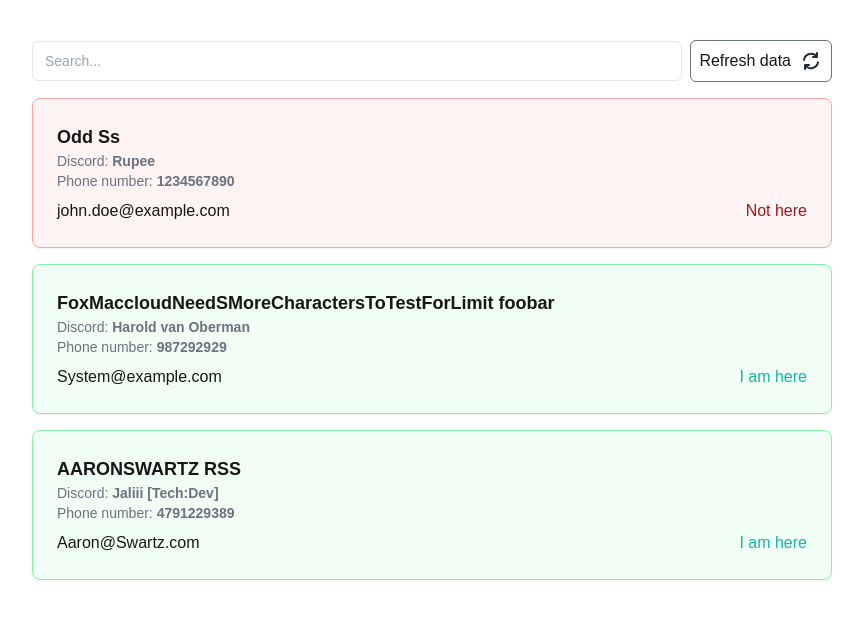
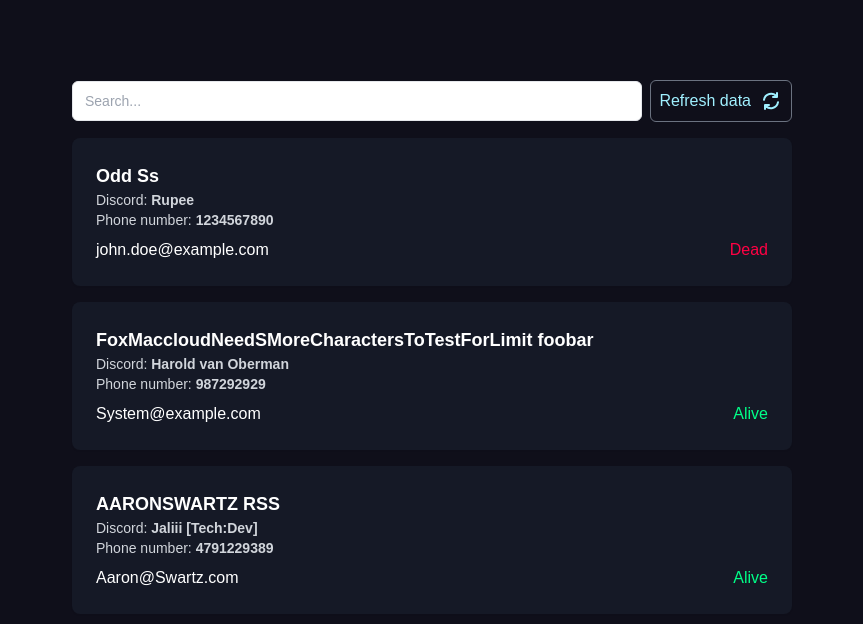
Before and after one commit to EventAccess/Crewgrensesnitt, a Next.js app in the folder frontend/: page /info/ in a window 1280 px wide. Shown: the top 624 px of the page, without its empty margins (208-1071 px from the left). Built offline with nearby package versions, Linux system fonts and the light colour scheme.

Commit message:
we_are_never_touching_frontend_ever_again

```diff
--- a/frontend/app/_components/Card.tsx
+++ b/frontend/app/_components/Card.tsx
@@ -13,17 +13,18 @@ const Card = ({
     attendance: boolean;
     email: string
 }) => {
-
     return (
-        <div className={`rounded-lg bg-card text-card-foreground shadow-sm mt-4 ${attendance ? "bg-green-100 border bg-opacity-40 border-green-300" : "bg-red-100 border bg-opacity-40 border-red-300"}`}>
+        // ${attendance ? "border border-[#00FF88]" : "border border-[#FF0044] "}
+        <div className={`rounded-lg bg-card text-card-foreground shadow-sm mt-4 text-white bg-gray-800 bg-opacity-40`}>
             <div className="p-6">
                 <h3 className="text-lg font-semibold">{firstName} {lastName}</h3>
-                <p className="text-sm text-gray-500">Discord: <span className="font-bold">{discord}</span></p>
-                <p className="text-sm text-gray-500">Phone number: <span className="font-bold">{phoneNumber}</span></p>
+                <p className="text-sm text-[#D1D5DB] ">Discord: <span className="font-bold">{discord}</span></p>
+                <p className="text-sm text-[#D1D5DB]">Phone number: <span className="font-bold">{phoneNumber}</span></p>
                 <div className="mt-2 flex justify-between">
                     <span className="font-medium">{email}</span>
-                    <span className={`${attendance ? "text-teal-500" : "text-red-800"}`}>
-                        {attendance ? <p>I am here</p> : <p>Not here</p>}
+                    <span className={`${attendance ? "text-[#00FF88]" : "text-[#FF0044]"}`}>
+                        {/* Muted Dark Grey #3A3A52 */}
+                        {attendance ? <p>Alive</p> : <p>Dead</p>}
                     </span>
                 </div>
             </div>
--- a/frontend/app/_components/Table.tsx
+++ b/frontend/app/_components/Table.tsx
@@ -6,6 +6,8 @@ import Button from "./ui/Button";
 import Card from "./Card";
 import RefreshIcon from "./svg/RefreshIcon";
 import { SearchInput } from "./ui/SearchInput";
+import { Bounce, ToastContainer, toast } from "react-toastify";
+
 
 
 interface DataType {
@@ -30,16 +32,11 @@ const Table = () => {
         item.email.toLowerCase().includes(searchTerm.toLowerCase()) ||
         String(item.phone_number).toLowerCase().includes(searchTerm.toLowerCase()) || // Convert number to string. We set phone number as an number prop, than we convert it here to a string.
         (item.attendance ? "here" : "gone").toLowerCase().includes(searchTerm.toLowerCase()) // Convert boolean to string, Sorry for the trash code. I dont know how to do it another way.
-        // The Ux designer, told us that we should add a check box, outside the search bar, so feel free to remove, 'here' and 'gone' keywords at one point, as they are not inuative.
+        // The Ux designer{gay renate}, told us that we should add a check box outside the search bar. Feel free to remove, 'here' and 'gone' keywords at one point, as they are not inuative.
     );
-
-    console.log(filteredList)
 
     //  if searchTerm is equal to data. Show the filtered data.
 
-
-
-    // const tableHeaderList = ["Name", "Email", "Phone", "Attendance", "Discord"];
 
     // const fetchData = async () => {
     //     try {
@@ -62,32 +59,38 @@ const Table = () => {
         setData(placeholderData);
     };
 
-
-
-
-
-
     useEffect(() => {
         fetchData();
     }, []);
 
     const handleOnClick = () => {
+        toast.success('Wopler fetched you new data', {
+            position: "bottom-right",
+            autoClose: 1100,
+            hideProgressBar: false,
+            closeOnClick: true,
+            pauseOnHover: true,
+            draggable: true,
+            progress: undefined,
+            theme: "dark",
+            transition: Bounce,
+        });
         fetchData(); // Reuse fetchData for the refresh button
     };
 
     // console.table(data);
 
     return (
-        <div>
+        <div className="p-10">
             <div className="flex justify-end items-center gap-2">
-                {/* The button is placed inside the table component due to client-side rendering requirements. */}
+                {/* The button is placed inside the tabsle component due to client-side rendering requirements. */}
                 <SearchInput
                     type="text"
                     placeholder="Search..."
                     value={searchTerm}
                     onChange={(foo) => setSearchTerm(foo.target.value)}
                     className="w-full" />
-                <Button handleOnClick={handleOnClick} className="" icon={<RefreshIcon />} buttonName="Refresh data" />
+                <Button handleOnClick={handleOnClick} className="border border-[#A0F0FF] text-[#A0F0FF] hover:bg-[#2A2A40]" icon={<RefreshIcon />} buttonName="Refresh data" />
             </div>
             <div>
                 {filteredList.map((crewMember, index) => (
@@ -95,28 +98,25 @@ const Table = () => {
                         firstName={crewMember.first_name} lastName={crewMember.last_name} discord={crewMember.discord} email={crewMember.email} attendance={crewMember.attendance} phoneNumber={crewMember.phone_number} />
                 ))}
             </div>
-
-
-            {/* <table className="border-collapse border border-gray-400">
-                <thead>
-                    <tr>
-                        {tableHeaderList.map((text) => (
-                            <TableHeader key={text} headerText={text} />
-                        ))}
-                    </tr>
-                </thead>
-                <tbody>
-                    {data.map((item, index) => (
-                        <tr key={index}>
-                            <TableBody text={`${item.first_name} ${item.last_name}`} />
-                            <TableBody text={item.email} />
-                            <TableBody text={item.phone_number} />
-                        </tr>
-                    ))}
-                </tbody>
-            </table> */}
+            <ToastContainer
+                position="bottom-right"
+                autoClose={1000}
+                hideProgressBar={false}
+                newestOnTop={false}
+                closeOnClick
+                rtl={false}
+                pauseOnFocusLoss
+                draggable
+                pauseOnHover
+                theme="dark"
+                transition={Bounce}
+            />
         </div>
     );
 };
 
+
+
+
+
 export default Table;
--- a/frontend/app/_components/svg/RefreshIcon.tsx
+++ b/frontend/app/_components/svg/RefreshIcon.tsx
@@ -1,6 +1,6 @@
 const RefreshIcon = () => {
 
-    return <svg className="w-6 h-6 text-gray-800 dark:text-white" aria-hidden="true" xmlns="http://www.w3.org/2000/svg" width="24" height="24" fill="none" viewBox="0 0 24 24"> <path stroke="currentColor" strokeLinecap="round" strokeLinejoin="round" strokeWidth="2" d="M17.651 7.65a7.131 7.131 0 0 0-12.68 3.15M18.001 4v4h-4m-7.652 8.35a7.13 7.13 0 0 0 12.68-3.15M6 20v-4h4" /> </svg>
+    return <svg className="w-6 h-6 text-[#A0F0FF]" aria-hidden="true" xmlns="http://www.w3.org/2000/svg" width="24" height="24" fill="none" viewBox="0 0 24 24"> <path stroke="currentColor" strokeLinecap="round" strokeLinejoin="round" strokeWidth="2" d="M17.651 7.65a7.131 7.131 0 0 0-12.68 3.15M18.001 4v4h-4m-7.652 8.35a7.13 7.13 0 0 0 12.68-3.15M6 20v-4h4" /> </svg>
 };
 
 export default RefreshIcon;
--- a/frontend/app/layout.tsx
+++ b/frontend/app/layout.tsx
@@ -18,11 +18,11 @@ export const metadata: Metadata = {
     description: "Generated by create next app",
 };
 
-export default function RootLayout({children}: Readonly<{children: React.ReactNode;}>) {
+export default function RootLayout({ children }: Readonly<{ children: React.ReactNode; }>) {
     return (
         <html lang="en">
             <body
-        className={`${geistSans.variable} ${geistMono.variable} antialiased`}
+                className={`${geistSans.variable} ${geistMono.variable} antialiased bg-[#0F0F1A] `}
             >
                 {children}
             </body>
```
Also changed, not shown: frontend/package.json (+5 -4 lines), 1 other file (tests, documents, lock files or other folders). Lines whose indentation alone changed are shown as unchanged.
